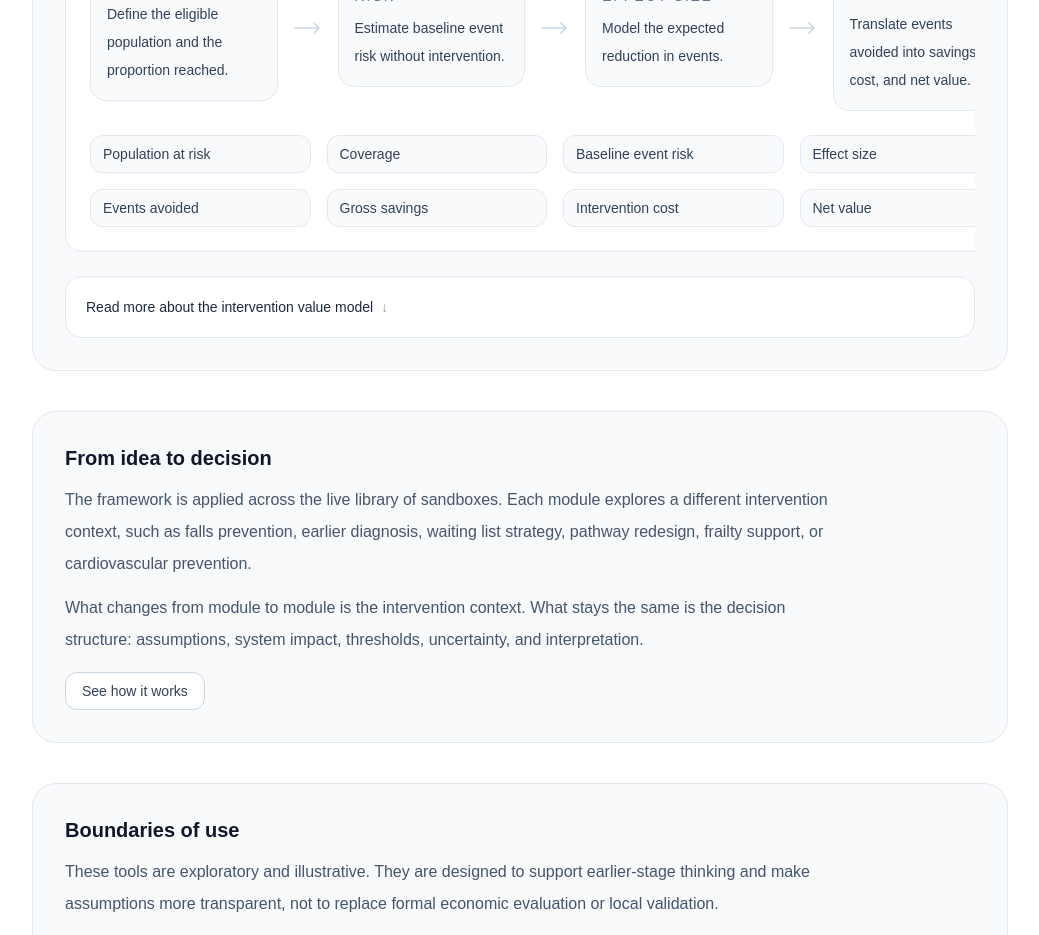
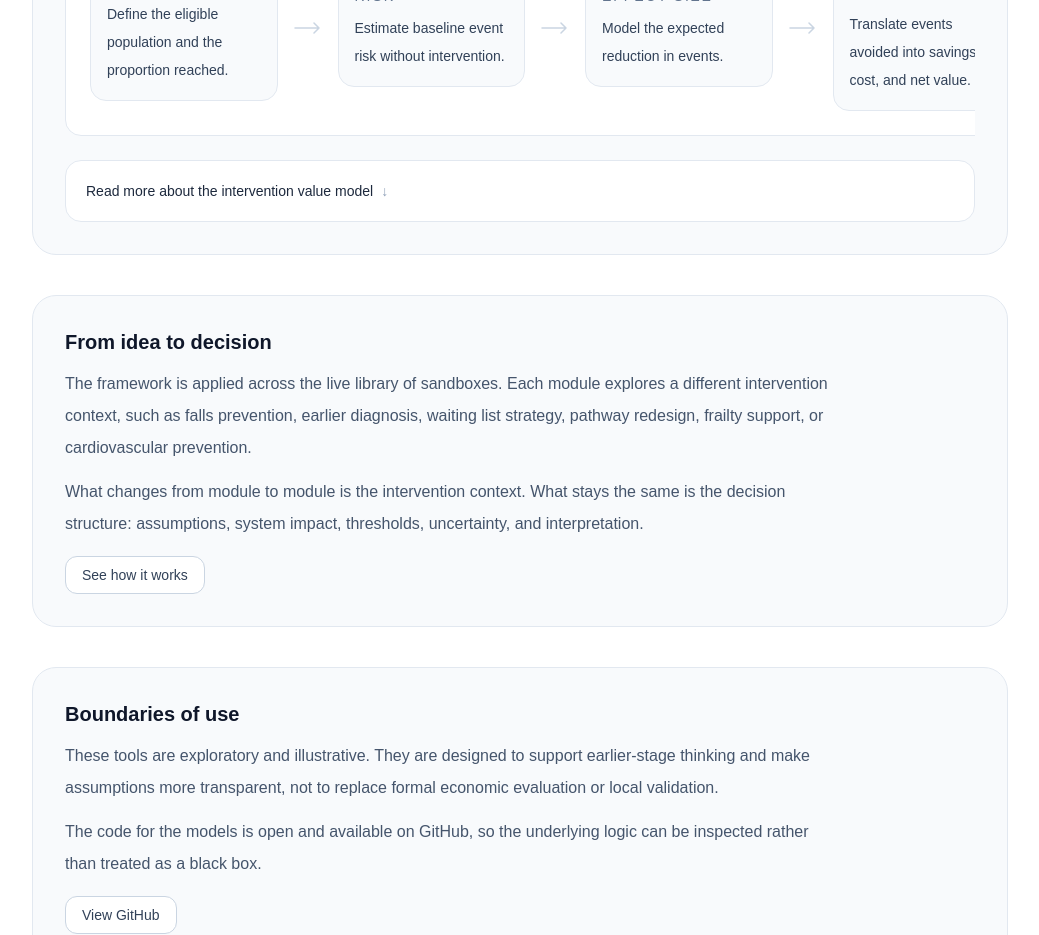
Before and after one commit to olivercareyncl/health-economics-scenario-lab, a Next.js app in the folder site/: page /framework in a window 1280 px wide. Shown: the part 1780-2715 px from the top of the page, without its empty margins (120-1159 px from the left). Built offline with nearby package versions, Linux system fonts and the light colour scheme.

Commit message:
Update page.tsx

```diff
--- a/site/src/app/framework/page.tsx
+++ b/site/src/app/framework/page.tsx
@@ -276,17 +276,6 @@ export default function FrameworkPage() {
                     body="Translate events avoided into savings, cost, and net value."
                   />
                 </div>
-
-                <div className="mt-6 grid grid-cols-1 gap-3 sm:grid-cols-2">
-                  <MiniMetric label="Population at risk" />
-                  <MiniMetric label="Coverage" />
-                  <MiniMetric label="Baseline event risk" />
-                  <MiniMetric label="Effect size" />
-                  <MiniMetric label="Events avoided" />
-                  <MiniMetric label="Gross savings" />
-                  <MiniMetric label="Intervention cost" />
-                  <MiniMetric label="Net value" />
-                </div>
               </div>
             </div>
 
@@ -312,17 +301,6 @@ export default function FrameworkPage() {
                     title="Impact and value"
                     body="Translate events avoided into savings, cost, and net value."
                   />
-                </div>
-
-                <div className="mt-6 grid grid-cols-4 gap-4">
-                  <MiniMetric label="Population at risk" />
-                  <MiniMetric label="Coverage" />
-                  <MiniMetric label="Baseline event risk" />
-                  <MiniMetric label="Effect size" />
-                  <MiniMetric label="Events avoided" />
-                  <MiniMetric label="Gross savings" />
-                  <MiniMetric label="Intervention cost" />
-                  <MiniMetric label="Net value" />
                 </div>
               </div>
             </div>
@@ -497,14 +475,6 @@ function ModelStep({
   );
 }
 
-function MiniMetric({ label }: { label: string }) {
-  return (
-    <div className="rounded-xl border border-slate-200 bg-slate-50 px-3 py-2 text-sm text-slate-700">
-      {label}
-    </div>
-  );
-}
-
 function Arrow() {
   return (
     <div
```
